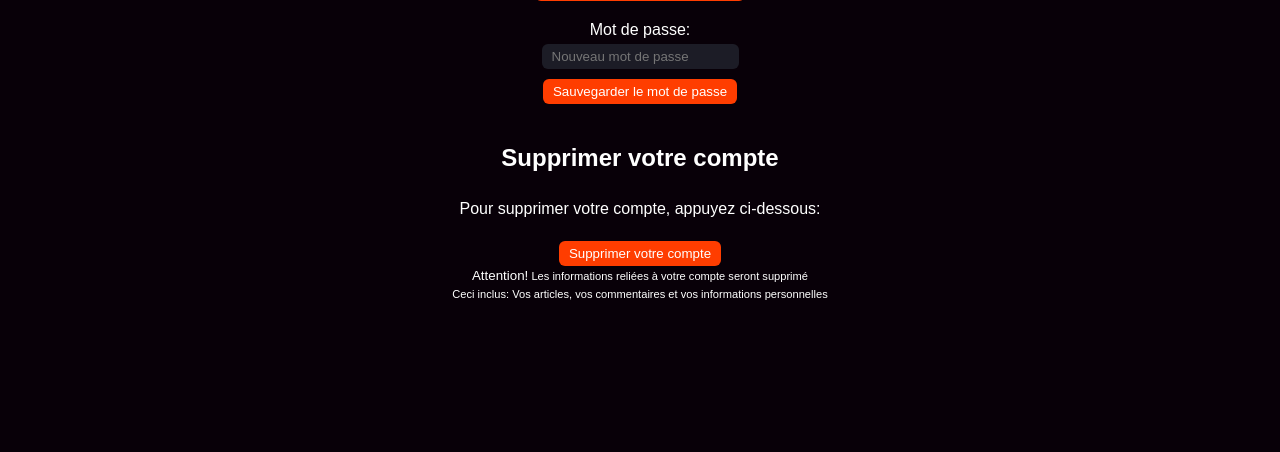
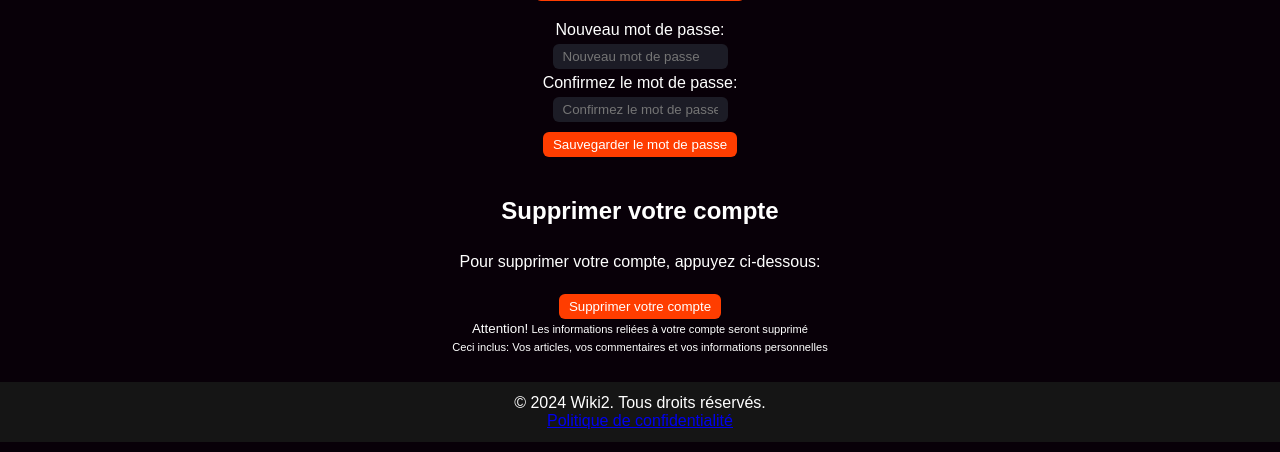
Before and after one commit to bestrider14/Wiki2, a Flask app: page /user in a window 1280 px wide. Shown: the part 358-810 px from the top of the page. Run offline with Flask 3, Linux system fonts and the light colour scheme; some libraries are stand-ins or nearby versions.

Commit message:
Modif de connexion et ajouté Footer

```diff
--- a/server.py
+++ b/server.py
@@ -21,7 +21,7 @@ def index():
         session["userName"] = "Test"
         session["userEmail"] = "Test1@mail.com"
         session["userGenre"] = "Masculin"
-        session["userRole"] = "utilisateur"
+        session["userRole"] = "administrateur"
     return render_template("index.html")
 
 
--- a/templates/connexion.html
+++ b/templates/connexion.html
@@ -1,6 +1,6 @@
 {% extends 'index.html' %}
 {% block body %}
-    <div class="content">
+    <div class="content"><br>
         <h1>Connexion</h1>
         {% with messages = get_flashed_messages() %}
             {% if messages %}
@@ -12,8 +12,8 @@
             {% endif %}
         {% endwith %}
         <form name="login_form" action="{{ url_for('validate_login') }}" method="post">
-            <input class = "inputForm" name="email" type="email" placeholder="&#x270e;   Entrez votre email" maxlength="250" required><br>
-            <input class = "inputForm" name="motDePasse" type="password" placeholder="&#x270e;   Entrez votre mot de passe" required><br>
+            <input class = "inputForm" name="email" type="email" placeholder="&#x270e;   Entrez votre email" maxlength="250" style="width: 200px;" required><br>
+            <input class = "inputForm" name="motDePasse" type="password" placeholder="&#x270e;   Entrez votre mot de passe" style="width: 200px;" required><br>
             <button type="submit">Connexion</button>
         </form>
     </div>
--- a/templates/include/modifiezVosDonnees.html
+++ b/templates/include/modifiezVosDonnees.html
@@ -10,9 +10,28 @@
 
     <!-- Modifier le mot de passe -->
     <form name="mdpForm" action="{{ url_for('update_password') }}" method="POST" class="profile">
-        <label for="password">Mot de passe:</label><br>
-        <input type="password" id="password" name="password" placeholder="Nouveau mot de passe"><br>
+        <label for="password">Nouveau mot de passe:</label><br>
+        <input type="password" id="password" name="password" placeholder="Nouveau mot de passe" style="width: 175px;"><br>
+
+        <label for="confirm_password">Confirmez le mot de passe:</label><br>
+        <input type="password" id="confirm_password" name="confirm_password" placeholder="Confirmez le mot de passe" style="width: 175px;"><br>
 
         <button type="submit">Sauvegarder le mot de passe</button><br>
     </form>
+
+    <script>
+        var password = document.getElementById("password");
+        var confirm_password = document.getElementById("confirm_password");
+
+        function validatePassword() {
+            if (password.value !== confirm_password.value) {
+                confirm_password.setCustomValidity("Les mots de passe ne correspondent pas");
+            } else {
+                confirm_password.setCustomValidity('');
+            }
+        }
+
+        password.onchange = validatePassword;
+        confirm_password.onkeyup = validatePassword;
+    </script>
 </div>
--- a/templates/index.html
+++ b/templates/index.html
@@ -1,6 +1,22 @@
 <!DOCTYPE html>
 <html lang="fr">
     <head>
+        <style>
+        footer {
+            background-color: #151515;
+            color: #fff;
+            text-align: center;
+            padding: 12px;
+            position: fixed;
+            bottom: 0;
+            width: 100%;
+        }
+        }
+        footer a {
+            color: #0000FF; /* Couleur du lien */
+            text-decoration: underline;
+        }
+    </style>
     {% include "include/head.html" %}
     </head>
     <body>
@@ -44,7 +60,10 @@
             </form>
         </div>
         {% endblock %}
-
+    <footer>
+        <p>&copy; 2024 Wiki2. Tous droits réservés.</p>
+        <p><a href="privacy.html">Politique de confidentialité</a></p>
+    </footer>
     </body>
     <script src="{{ url_for('static', filename='app.js')}}"></script>
 </html>
```
Also changed, not shown: templates/inscription.html (+4 -4 lines), templates/privacy.html (added, +10 -0 lines). Lines whose indentation alone changed are shown as unchanged.
